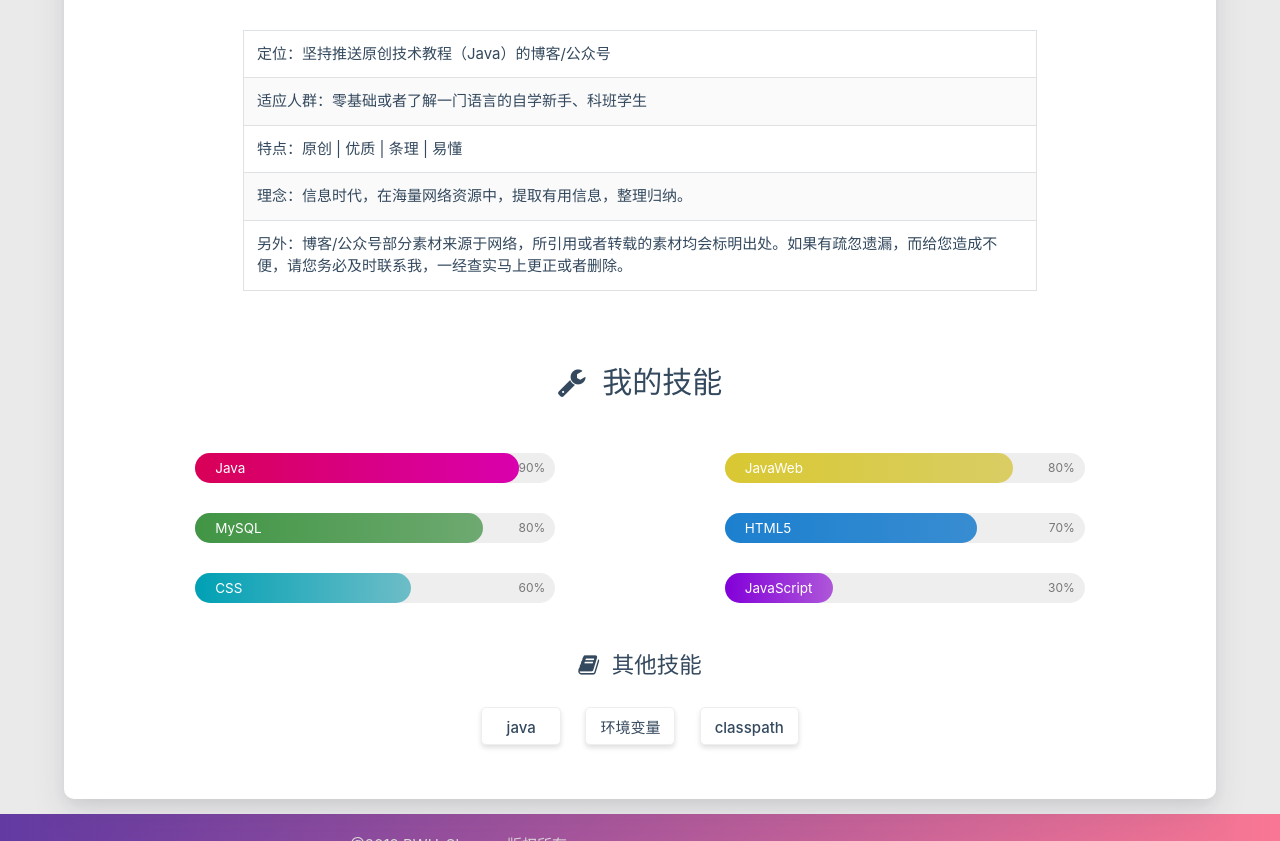
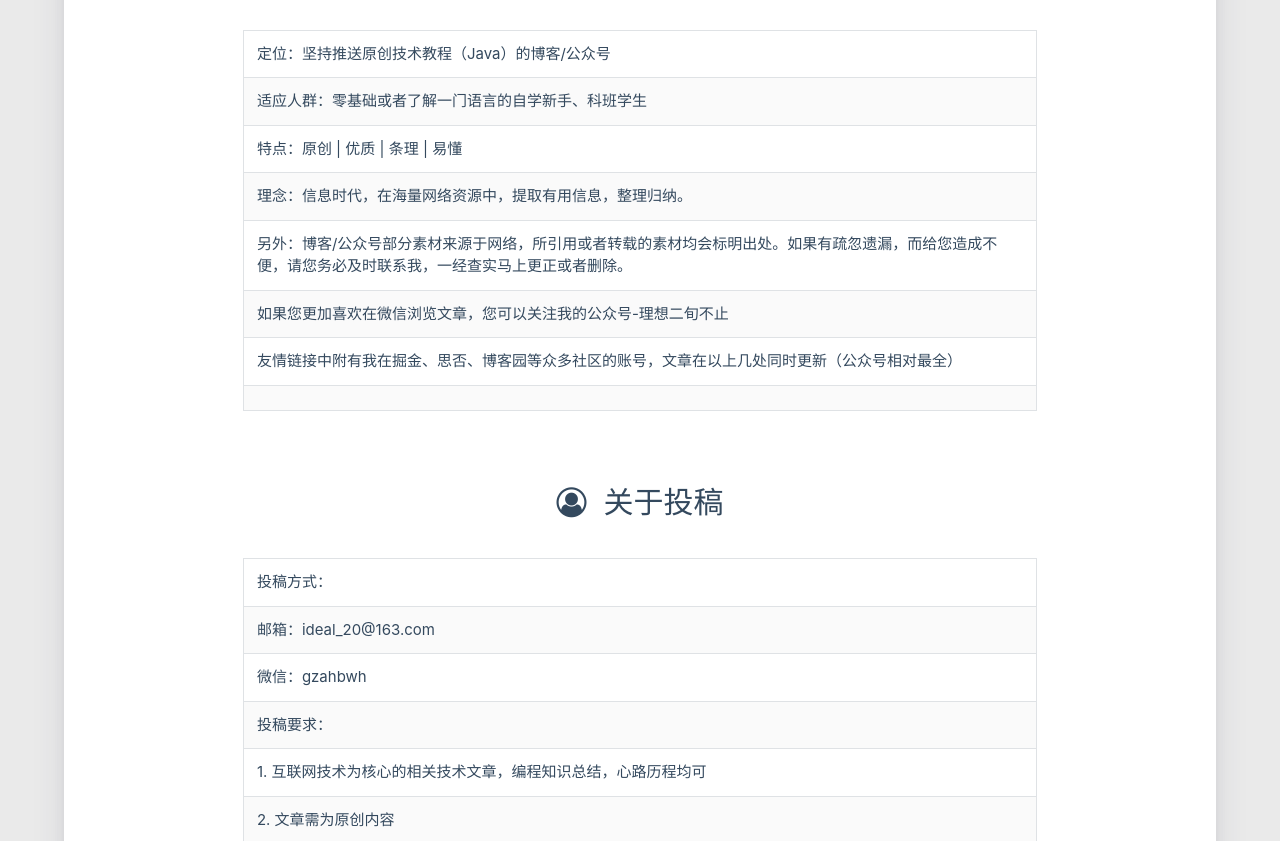
Before and after one commit to ideal-20/ideal-20.github.io, a plain HTML site: page about/index.html in a window 1280 px wide. Shown: the part 931-1772 px from the top of the page. Drawn offline with Linux system fonts and the light colour scheme; some packages are replaced by stand-ins of ours; no server answers; a script that the page names is missing; files whose address does not match are found by name.

Commit message:
Site updated: 2019-08-27 21:17:58

```diff
--- a/about/index.html
+++ b/about/index.html
@@ -318,7 +318,7 @@ $('.bg-cover').css('background-image', 'url(/medias/banner/' + new Date().getDay
 
                 <div class="introduction center-align" data-aos="fade-up">//TODO NullGirlfrendException</div>
 
-                <div class="my-introduction">
+                <div class="my-introduction-blog">
 	<div class="title center-align" data-sos="zoom-in-up">
 		<i class="fa fa-user-circle-o"></i>&nbsp;&nbsp;关于博客
 	</div>
@@ -340,6 +340,52 @@ $('.bg-cover').css('background-image', 'url(/medias/banner/' + new Date().getDay
 			<tr>
 				<td><P>另外：博客/公众号部分素材来源于网络，所引用或者转载的素材均会标明出处。如果有疏忽遗漏，而给您造成不便，请您务必及时联系我，一经查实马上更正或者删除。</P></td>
 			</tr>
+			<tr>
+				<td><P>如果您更加喜欢在微信浏览文章，您可以关注我的公众号-理想二旬不止</P></td>
+			</tr>
+			<tr>
+				<td><P>友情链接中附有我在掘金、思否、博客园等众多社区的账号，文章在以上几处同时更新（公众号相对最全）</P></td>
+			</tr>
+			<tr>
+				<td><a href="https://github.com/ideal-20/LoginRegister-Simple/blob/master/web/img/QRcode258.jpg"></td>
+			</tr>
+		</table>
+	</div>
+
+</div>
+
+
+
+
+                <div class="my-contribute">
+	<div class="title center-align" data-sos="zoom-in-up">
+		<i class="fa fa-user-circle-o"></i>&nbsp;&nbsp;关于投稿
+	</div>
+
+	<div class="info">
+		<table>
+			<tr>
+				<td><p>投稿方式：</p></td>
+			</tr>
+			<tr>
+				<td><p>邮箱：ideal_20@163.com</p></td>
+			</tr>
+			<tr>
+				<td><p>微信：gzahbwh</p></td>
+			</tr>
+			<tr>
+				<td><p>投稿要求：</p></td>
+			</tr>
+			<tr>
+				<td><P>1. 互联网技术为核心的相关技术文章，编程知识总结，心路历程均可</P></td>
+			</tr>
+			<tr>
+				<td><P>2. 文章需为原创内容</P></td>
+			</tr>
+			<tr>
+				<td><P>3. 拒绝附带软文广告的文章</P></td>
+			</tr>
+
 		</table>
 	</div>
 
--- a/css/matery.css
+++ b/css/matery.css
@@ -17,9 +17,14 @@
         width: 95%;
     }
 
-    .my-introduction .info {
-    width: 100%;
+    .my-introduction-blog .info {
+        width: 95%;
         /*让div水平居中*/
+        margin: 0 auto;
+    }
+
+    .my-contribute .info{
+        width: 95;
         margin: 0 auto;
     }
 }
@@ -40,9 +45,14 @@
         position: relative;
     }
 
-    .my-introduction .info {
+    .my-introduction-blog .info {
         width: 75%;
         /*让div水平居中*/
+        margin: 0 auto;
+    }
+
+    .my-contribute .info {
+        width: 75%;
         margin: 0 auto;
     }
 }
@@ -68,9 +78,14 @@
         position: relative;
     }
 
-    .my-introduction .info {
+    .my-introduction-blog .info {
         width: 75%;
         /*让div水平居中*/
+        margin: 0 auto;
+    }
+
+    .my-contribute .info{
+        width: 75%;
         margin: 0 auto;
     }
 }
@@ -1503,7 +1518,8 @@ table tr:nth-child(2n), thead {
 }
 
 .post-charts,
-.my-introduction,
+.my-introduction-blog,
+.my-contribute,
 .my-projects,
 .my-skills,
 .post-charts {
@@ -1511,7 +1527,8 @@ table tr:nth-child(2n), thead {
 }
 
 .post-charts .title,
-.my-introduction .title,
+.my-introduction-blog .title,
+.my-contribute .title,
 .my-projects .title,
 .my-skills .title,
 .my-gallery .title {
```
Also changed, not shown: medias/QRcode258.jpg (added). Lines whose indentation alone changed are shown as unchanged.
